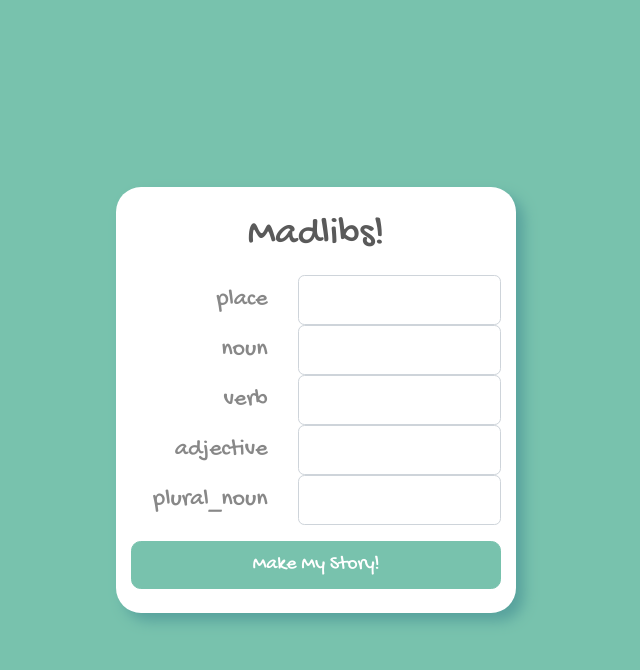
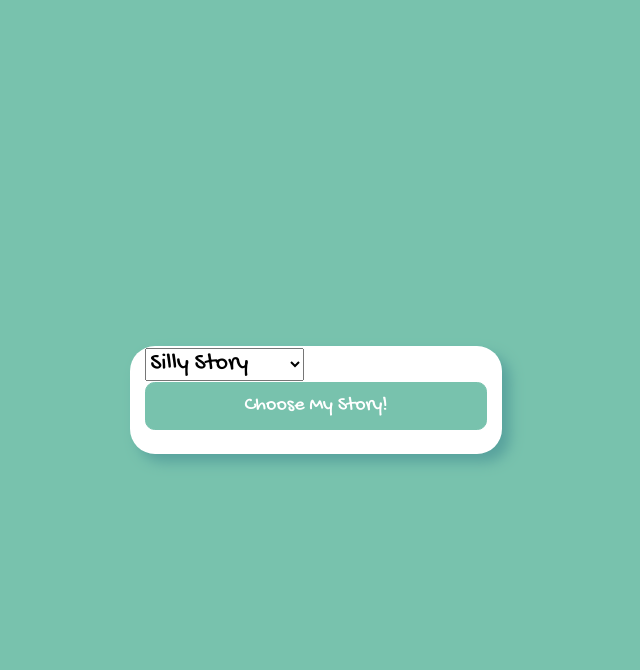
Before and after one commit to jragni/Madlibs, a Flask app: page / in a window 1280 px wide. Shown: the top 670 px of the page, without its empty margins (324-964 px from the left). Run offline with Flask 2, Linux system fonts and the light colour scheme.

Commit message:
further study

```diff
--- a/app.py
+++ b/app.py
@@ -1,27 +1,30 @@
 from flask import Flask, render_template, request
 from flask_debugtoolbar import DebugToolbarExtension
 
-from stories import silly_story
+from stories import Story, silly_story, excited_story
+
+STORIES = {"silly": silly_story, "excited": excited_story}
+
 
 app = Flask(__name__)
 app.config['SECRET_KEY'] = "secret"
 
 debug = DebugToolbarExtension(app)
 
-# Home page -- render questions for the story
 @app.route('/')
+def choose_story():
+    """Allow user to choose story template"""
+    return render_template('choose.html')
+
+@app.route('/questions')
 def questions():
-	"""Render question page"""
-	#get questions for the
-	prompts = silly_story.prompts
+    """Render questions on page"""
+    story_choice = request.args["story"]
+    prompts = STORIES[story_choice].prompts
+    return render_template('questions.html',prompts=prompts,story_choice=story_choice)
 
-	return render_template('questions.html',prompts=prompts)
-
-
-# Story page -- render story given the texts/prompts
 @app.route('/results')
 def result():
-	"""Renders story page with words from forms filled"""
-	# grab answers dynamically from form
-
-	return render_template('story.html',story=silly_story.generate(request.args))
+    """Renders story page with words from forms filled"""
+    story_choice = request.args["story_choice"]
+    return render_template('story.html',story=STORIES[story_choice].generate(request.args))
--- /dev/null
+++ b/templates/choose.html
@@ -0,0 +1,21 @@
+{% extends 'base.html' %}
+
+{% block title %} Choose Your Story {% endblock %}
+
+{% block content %}
+
+<!-- Creates dropdown box for users to choose story -->
+<form action="/questions" class="pb-4">
+
+  <select name = "story" class="dropdown">
+    <button class="btn btn-primary dropdown-toggle" type="button" data-toggle="dropdown">Stories
+    <span class="caret"></span></button>
+      <option value="silly">Silly Story</option>
+      <option value="excited">Excited Story</option>
+  </select>
+  <button class="btn btn-primary btn-lg w-100">
+    Choose My Story!
+  </button>
+</form>
+
+{% endblock %}
--- a/templates/questions.html
+++ b/templates/questions.html
@@ -7,31 +7,34 @@
   <h1 class="pt-4 mb-3 text-center">Madlibs!</h1>
 
   <form action="/results" class="pb-4">
+    <div class="form-group row">
 
-  <!-- an example of one field -- you should make these autogenerated! -->
+      <div class="col-7">
+        <input
+            name ="story_choice"
+            value = "{{ story_choice }}"
+            required
+            aria-label="{{ story_choice }}"
+            class="form-control"
+            type="hidden">
+      </div>
+
+  </div>
+  <!-- Creates a label and input box for each prompt -->
+  {% for prompt in prompts %}
     <div class="form-group row">
-      {% for prompt in prompts %}
 
         <label class="col-5 col-form-label text-right">{{ prompt }}</label>
         <div class="col-7">
           <input
-              name ={{ prompt }}
+              name ="{{ prompt }}"
               required
-              aria-label={{ prompt }}
+              aria-label="{{ prompt }}"
               class="form-control">
         </div>
 
-      {% endfor %}
-      <!-- Sample-->
-      <!-- <label class="col-5 col-form-label text-right">{{ noun }}</label>
-      <div class="col-7">
-        <input
-            name="noun"
-            required
-            aria-label="noun"
-            class="form-control">
-      </div> -->
     </div>
+  {% endfor %}
 
 
 
--- a/templates/story.html
+++ b/templates/story.html
@@ -4,6 +4,7 @@
 
 {% block content %}
 
+<!-- Creates a story using form inputs -->
   <h1 class="pt-4 mb-3 text-center">Madlibs Story!</h1>
   <h2 class="pt-1 pl-3 pr-3 pb-4">
       {{story}}
```
